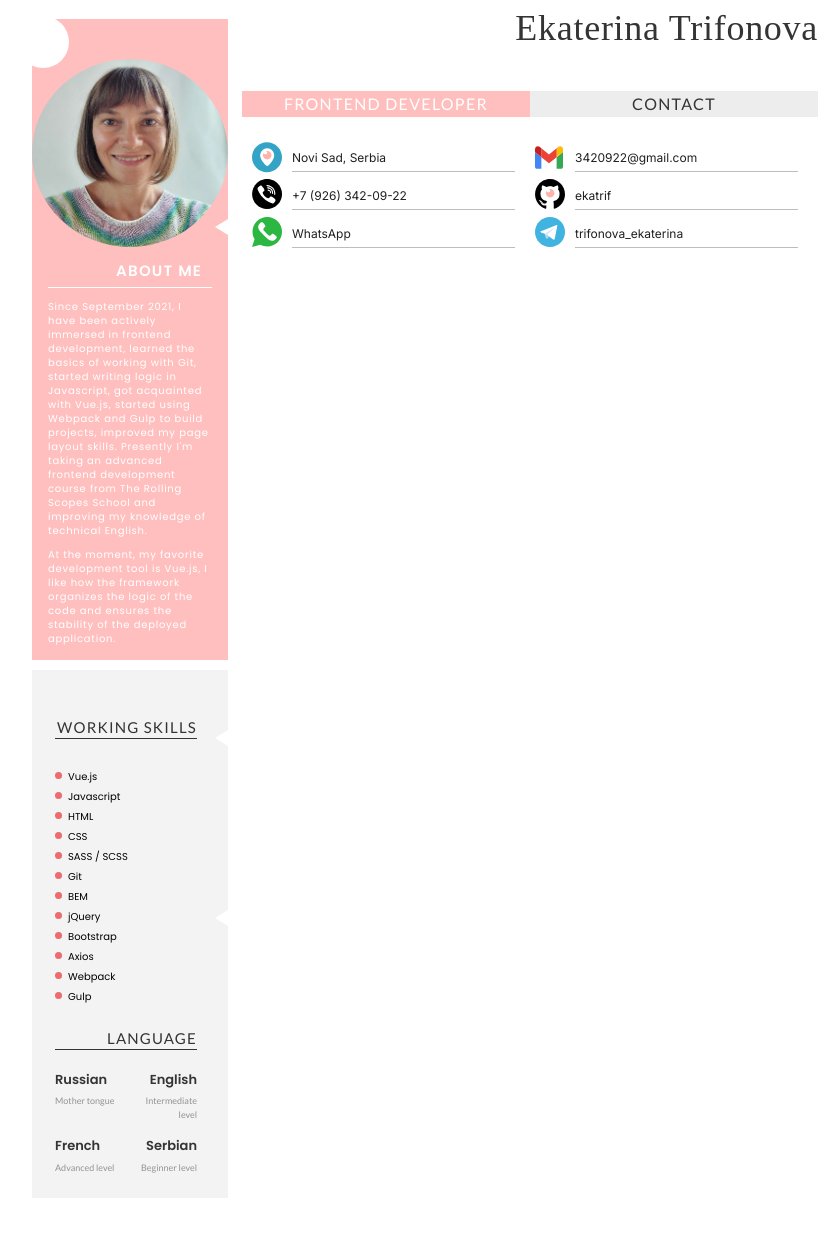
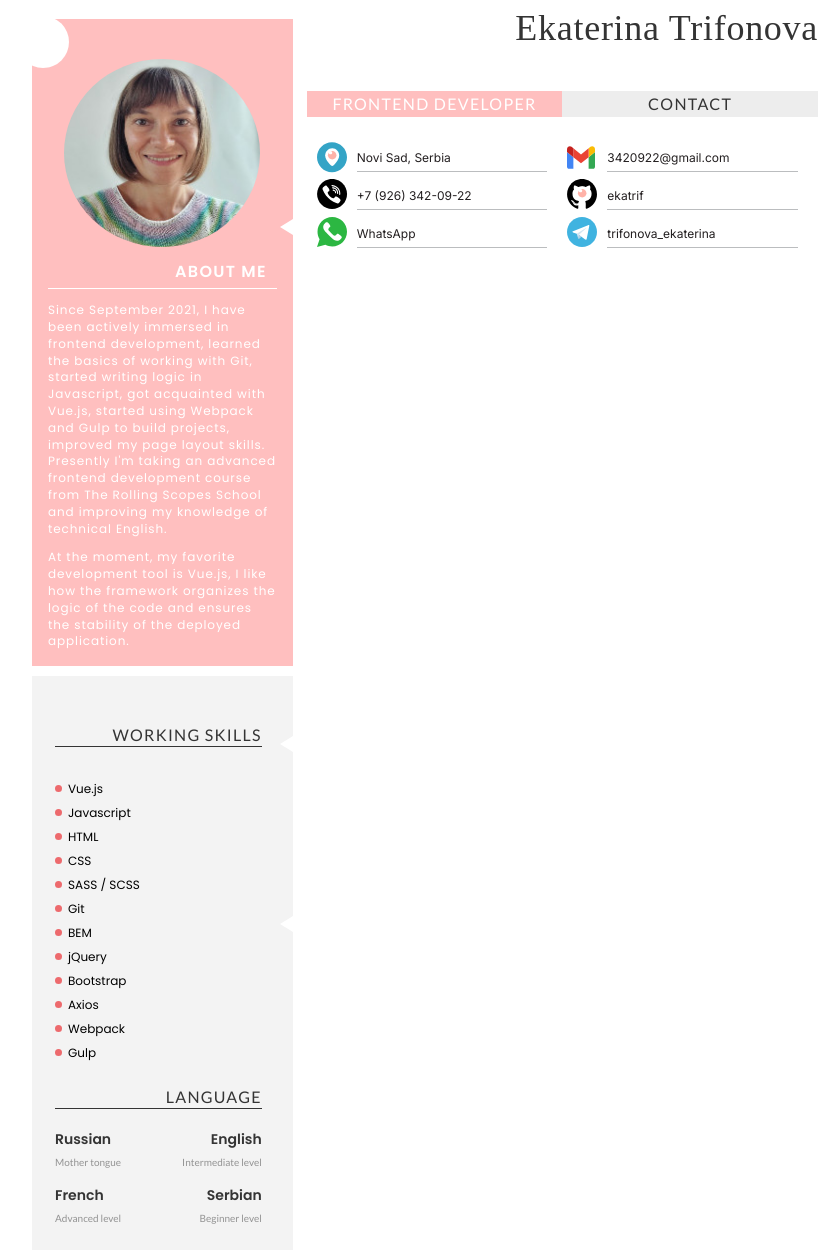
Before and after one commit to ekatrif/rsschool-cv, a plain HTML site: page index.html in a window 1280 px wide. Shown: the part 71-1321 px from the top of the page, without its empty margins (208-1037 px from the left). Before the commit the page ends 1269 px from the top, so only its background shows below. Drawn offline with Linux system fonts and the light colour scheme; a web font is replaced by a local one.

Commit message:
fix: change font-size

```diff
--- a/styles/style.css
+++ b/styles/style.css
@@ -2,7 +2,7 @@ body {background-color: #fff;
     font-family: 'Poppins';
     font-style: normal;
     font-weight: 400;
-    font-size: 10px;
+    font-size: 12px;
     line-height: 1.5;}
 h1 {
 font-family: 'Bellota Text';
@@ -18,7 +18,7 @@ h2 {
     font-family: 'Lato';
     font-style: normal;
     font-weight: 400;
-    font-size: 15px;
+    font-size: 16px;
     line-height:1.5;
     letter-spacing: 0.08em;
     text-transform: uppercase;
@@ -70,8 +70,7 @@ transition: color 0.3s linear;
 
 /* Sidebar */
 .sidebar {
-    width: 258px;
-
+    width: 400px;
 }
 
 /* About me */
@@ -113,7 +112,7 @@ transition: color 0.3s linear;
     font-family: 'Poppins';
     font-style: normal;
     font-weight: 600;
-    font-size: 15px;
+    font-size: 16px;
     line-height: 1.5;
     letter-spacing: 0.08em;
     text-transform: uppercase;
@@ -134,7 +133,7 @@ color:#fff;
 font-family: 'Poppins';
 font-style: normal;
 font-weight: 400;
-font-size: 10px;
+font-size: 12px;
 line-height: 1.4;
 letter-spacing: 0.075em;
 }
@@ -191,7 +190,7 @@ letter-spacing: 0.075em;
 }
 .skills__item::before {
     position:absolute;
-    top:5px;
+    top:8px;
     left:0;
     content:"";
     width:7px;
@@ -239,7 +238,7 @@ letter-spacing: 0.075em;
     font-family: 'Poppins';
     font-style: normal;
     font-weight: 700;
-    font-size: 13px;
+    font-size: 14px;
     line-height: 1.5;
     color: #343434;
 }
@@ -248,7 +247,7 @@ letter-spacing: 0.075em;
     font-family: 'Lato';
     font-style: normal;
     font-weight: 400;
-    font-size: 9px;
+    font-size: 10px;
     line-height: 1.5;
     color: rgba(52, 52, 52, 0.5);
 }
@@ -283,6 +282,8 @@ letter-spacing: 0.075em;
     #343434;
     background: rgba(196, 196, 196, 0.3);
 }
+
+/* Contact */
 .main__contacts {
     padding-top:18px;
 }
```
